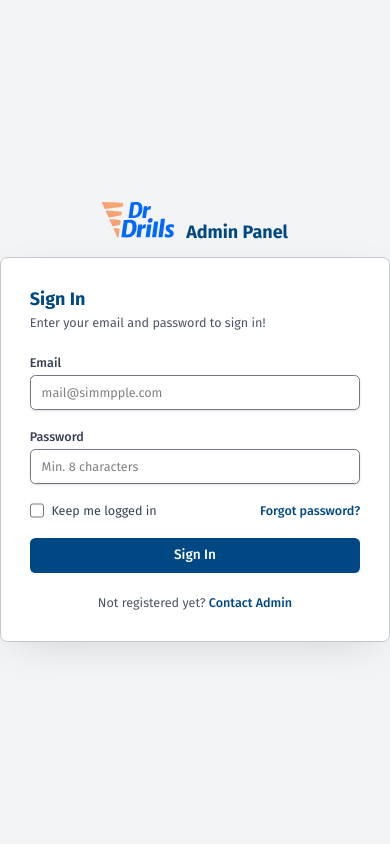
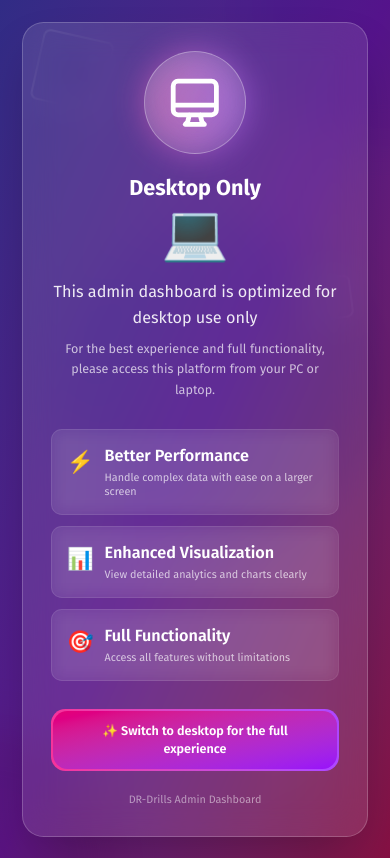
Before and after one commit to Victorgreene123/DR-Drills-Admin, a React (Vite) app: page /login in a window 390 px wide. Built offline with nearby package versions, Linux system fonts and the light colour scheme.

Commit message:
feat : mobile blocker

```diff
--- a/src/App.tsx
+++ b/src/App.tsx
@@ -17,6 +17,7 @@ import ProtectedRoute from './components/ProtectedRoute';
 import ViewLectureBlockScreen from './pages/ViewLectureBlock';
 import ForgotPassword from './pages/forgotPassword';
 import ResetPassword from './pages/ResetPassword';
+import MobileBlocker from './components/MobileBlocker';
 // import { useEffect } from 'react';
 
 function App() {
@@ -25,9 +26,9 @@ function App() {
     <AuthProvider>
     <Router>
       <Routes>
-        <Route path='/login' element={<Login />} />
-        <Route path='/forgot-password' element={<ForgotPassword />} />
-        <Route path='/reset-password' element={<ResetPassword />} />
+        <Route path='/login' element={<MobileBlocker><Login /></MobileBlocker>} />
+        <Route path='/forgot-password' element={<MobileBlocker><ForgotPassword /></MobileBlocker>} />
+        <Route path='/reset-password' element={<MobileBlocker><ResetPassword /></MobileBlocker>} />
 
         <Route element={<ProtectedRoute />} >
         <Route path="/" element={<RootLayout />}>
--- /dev/null
+++ b/src/components/MobileBlocker.tsx
@@ -0,0 +1,195 @@
+import React, { useEffect, useState } from 'react';
+
+const MobileBlocker: React.FC<{ children: React.ReactNode }> = ({ children }) => {
+  const [isMobile, setIsMobile] = useState(false);
+
+  useEffect(() => {
+    const checkIfMobile = () => {
+      const userAgent = navigator.userAgent.toLowerCase();
+      const mobileKeywords = ['android', 'webos', 'iphone', 'ipad', 'ipod', 'blackberry', 'windows phone'];
+      const isMobileDevice = mobileKeywords.some(keyword => userAgent.includes(keyword));
+      const isSmallScreen = window.innerWidth < 1024;
+
+      setIsMobile(isMobileDevice || isSmallScreen);
+    };
+
+    checkIfMobile();
+    window.addEventListener('resize', checkIfMobile);
+
+    return () => window.removeEventListener('resize', checkIfMobile);
+  }, []);
+
+  if (isMobile) {
+    return (
+      <div className="min-h-screen w-full bg-gradient-to-br from-indigo-900 via-purple-900 to-pink-900 flex items-center justify-center p-6 overflow-hidden relative">
+        {/* Animated background elements */}
+        <div className="absolute inset-0 overflow-hidden">
+          <div className="absolute -top-40 -right-40 w-80 h-80 bg-purple-500 rounded-full mix-blend-multiply filter blur-xl opacity-20 animate-blob"></div>
+          <div className="absolute -bottom-40 -left-40 w-80 h-80 bg-pink-500 rounded-full mix-blend-multiply filter blur-xl opacity-20 animate-blob animation-delay-2000"></div>
+          <div className="absolute top-1/2 left-1/2 transform -translate-x-1/2 -translate-y-1/2 w-80 h-80 bg-indigo-500 rounded-full mix-blend-multiply filter blur-xl opacity-20 animate-blob animation-delay-4000"></div>
+        </div>
+
+        {/* Main content card */}
+        <div className="relative z-10 max-w-md w-full bg-white/10 backdrop-blur-lg rounded-3xl shadow-2xl border border-white/20 p-8 text-center">
+          {/* Icon */}
+          <div className="mb-6 flex justify-center">
+            <div className="relative">
+              <div className="absolute inset-0 bg-gradient-to-r from-pink-400 to-purple-400 rounded-full blur-lg opacity-50 animate-pulse"></div>
+              <div className="relative bg-gradient-to-br from-white/20 to-white/10 p-6 rounded-full border border-white/30">
+                <svg
+                  className="w-16 h-16 text-white"
+                  fill="none"
+                  stroke="currentColor"
+                  viewBox="0 0 24 24"
+                >
+                  <path
+                    strokeLinecap="round"
+                    strokeLinejoin="round"
+                    strokeWidth={2}
+                    d="M9.75 17L9 20l-1 1h8l-1-1-.75-3M3 13h18M5 17h14a2 2 0 002-2V5a2 2 0 00-2-2H5a2 2 0 00-2 2v10a2 2 0 002 2z"
+                  />
+                </svg>
+              </div>
+            </div>
+          </div>
+
+          {/* Title */}
+          <h1 className="text-4xl font-bold text-white mb-3 animate-fade-in">
+            Desktop Only
+          </h1>
+
+          {/* Subtitle with emoji */}
+          <div className="text-6xl mb-4 animate-bounce-slow">
+            💻
+          </div>
+
+          {/* Description */}
+          <p className="text-white/90 text-lg mb-2 leading-relaxed">
+            This admin dashboard is optimized for desktop use only
+          </p>
+
+          <p className="text-white/70 text-sm mb-8 leading-relaxed">
+            For the best experience and full functionality, please access this platform from your PC or laptop.
+          </p>
+
+          {/* Feature cards */}
+          <div className="space-y-3 mb-8">
+            <div className="bg-white/5 backdrop-blur-sm rounded-xl p-4 border border-white/10 flex items-start gap-3 text-left hover:bg-white/10 transition-all duration-300">
+              <div className="text-2xl mt-1">⚡</div>
+              <div>
+                <h3 className="text-white font-semibold text-sm mb-1">Better Performance</h3>
+                <p className="text-white/70 text-xs">Handle complex data with ease on a larger screen</p>
+              </div>
+            </div>
+
+            <div className="bg-white/5 backdrop-blur-sm rounded-xl p-4 border border-white/10 flex items-start gap-3 text-left hover:bg-white/10 transition-all duration-300">
+              <div className="text-2xl mt-1">📊</div>
+              <div>
+                <h3 className="text-white font-semibold text-sm mb-1">Enhanced Visualization</h3>
+                <p className="text-white/70 text-xs">View detailed analytics and charts clearly</p>
+              </div>
+            </div>
+
+            <div className="bg-white/5 backdrop-blur-sm rounded-xl p-4 border border-white/10 flex items-start gap-3 text-left hover:bg-white/10 transition-all duration-300">
+              <div className="text-2xl mt-1">🎯</div>
+              <div>
+                <h3 className="text-white font-semibold text-sm mb-1">Full Functionality</h3>
+                <p className="text-white/70 text-xs">Access all features without limitations</p>
+              </div>
+            </div>
+          </div>
+
+          {/* Call to action */}
+          <div className="bg-gradient-to-r from-pink-500 to-purple-500 rounded-2xl p-[2px] hover:shadow-lg hover:shadow-purple-500/50 transition-all duration-300">
+            <div className="bg-gradient-to-br from-pink-600 to-purple-600 rounded-2xl px-6 py-3">
+              <p className="text-white font-semibold text-sm">
+                ✨ Switch to desktop for the full experience
+              </p>
+            </div>
+          </div>
+
+          {/* Footer note */}
+          <p className="text-white/50 text-xs mt-6">
+            DR-Drills Admin Dashboard
+          </p>
+        </div>
+
+        {/* Floating elements decoration */}
+        <div className="absolute top-10 left-10 w-20 h-20 border-2 border-white/20 rounded-lg rotate-12 animate-float"></div>
+        <div className="absolute bottom-20 right-20 w-16 h-16 border-2 border-white/20 rounded-full animate-float animation-delay-2000"></div>
+        <div className="absolute top-1/3 right-10 w-12 h-12 border-2 border-white/20 rounded-lg -rotate-12 animate-float animation-delay-4000"></div>
+
+        <style>{`
+          @keyframes blob {
+            0%, 100% {
+              transform: translate(0px, 0px) scale(1);
+            }
+            33% {
+              transform: translate(30px, -50px) scale(1.1);
+            }
+            66% {
+              transform: translate(-20px, 20px) scale(0.9);
+            }
+          }
+
+          @keyframes float {
+            0%, 100% {
+              transform: translateY(0px) rotate(0deg);
+            }
+            50% {
+              transform: translateY(-20px) rotate(10deg);
+            }
+          }
+
+          @keyframes fade-in {
+            from {
+              opacity: 0;
+              transform: translateY(-10px);
+            }
+            to {
+              opacity: 1;
+              transform: translateY(0);
+            }
+          }
+
+          @keyframes bounce-slow {
+            0%, 100% {
+              transform: translateY(0);
+            }
+            50% {
+              transform: translateY(-10px);
+            }
+          }
+
+          .animate-blob {
+            animation: blob 7s infinite;
+          }
+
+          .animate-float {
+            animation: float 6s ease-in-out infinite;
+          }
+
+          .animate-fade-in {
+            animation: fade-in 0.8s ease-out;
+          }
+
+          .animate-bounce-slow {
+            animation: bounce-slow 2s ease-in-out infinite;
+          }
+
+          .animation-delay-2000 {
+            animation-delay: 2s;
+          }
+
+          .animation-delay-4000 {
+            animation-delay: 4s;
+          }
+        `}</style>
+      </div>
+    );
+  }
+
+  return <>{children}</>;
+};
+
+export default MobileBlocker;
--- a/src/components/layouts/rootLayout.tsx
+++ b/src/components/layouts/rootLayout.tsx
@@ -3,6 +3,7 @@ import Navbar from '../navbar';
 import Sidebar from '../sidebar';
 import { Outlet } from 'react-router-dom';
 import UserFeedbackPanel from '../userFeedback';
+import MobileBlocker from '../MobileBlocker';
 
 
 
@@ -13,6 +14,7 @@ const RootLayout: React.FC = () => {
     setShowFeedback(!showFeedback)
   }
     return (
+    <MobileBlocker>
       <div className="w-full h-screen max-h-screen overflow-y-hidden">
         <Navbar onOpenFeedback={toggleFeedback}/>
         <div className="w-full flex">
@@ -32,6 +34,7 @@ const RootLayout: React.FC = () => {
 
 
       </div>
+    </MobileBlocker>
   );
 };
 
```
Lines whose indentation alone changed are shown as unchanged.
